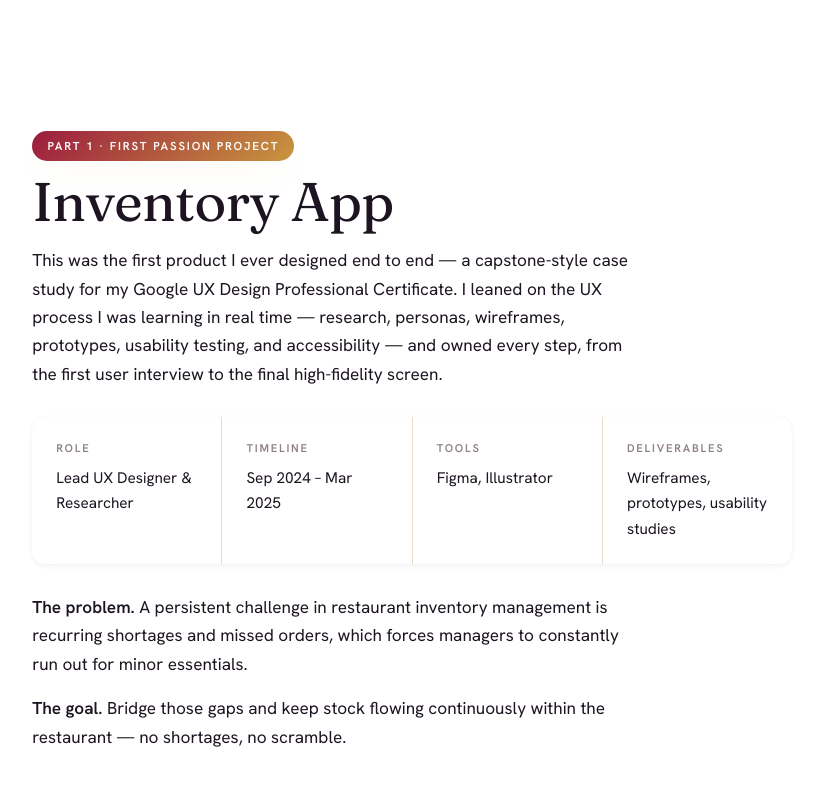
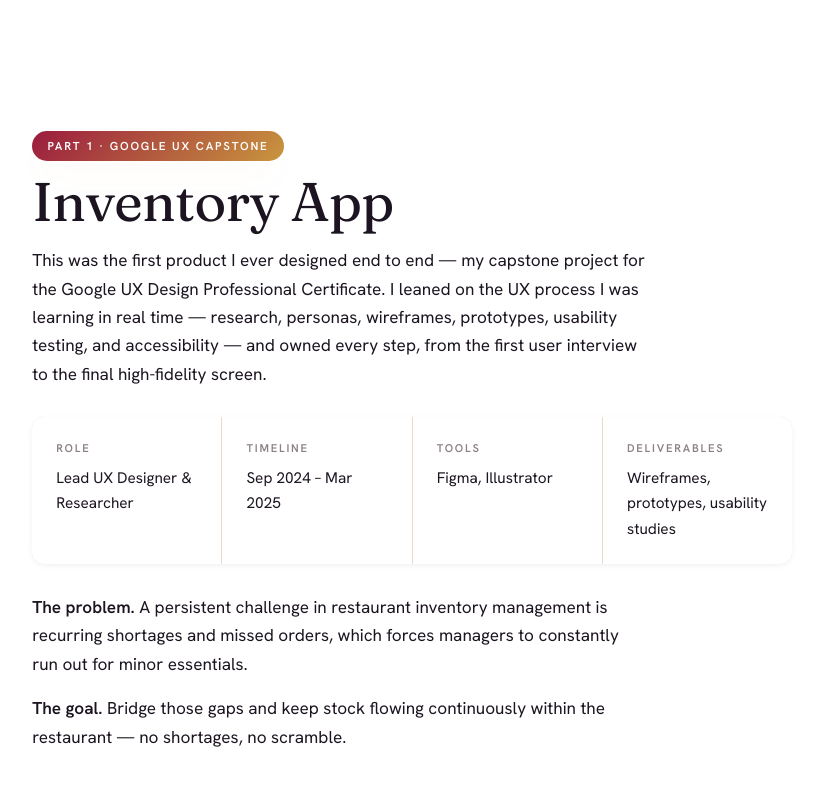
Before and after one commit to gaaarima/portfolio_2026, a plain HTML site: page pints-of-joy.html in a window 1280 px wide. Shown: the part 2120-2906 px from the top of the page, without its empty margins (69-892 px from the left). Drawn offline with Linux system fonts and the light colour scheme.

Commit message:
Pints of Joy: consistent Google UX capstone wording
Co-Authored-By: Claude Sonnet 5.5 <noreply@anthropic.com>

```diff
--- a/pints-of-joy.html
+++ b/pints-of-joy.html
@@ -67,9 +67,9 @@
     <!-- ===== SECTION 01 — INVENTORY APP (UX CASE STUDY) ===== -->
     <section class="section--tight wrap" id="inventory-app">
       <div class="cs-body">
-        <span class="phase-tag reveal">Part 1 · First passion project</span>
+        <span class="phase-tag reveal">Part 1 · Google UX capstone</span>
         <h2 class="reveal" style="margin-top:0.4rem;">Inventory App</h2>
-        <p class="reveal">This was the first product I ever designed end to end — a capstone-style case study for my Google UX Design Professional Certificate. I leaned on the UX process I was learning in real time — research, personas, wireframes, prototypes, usability testing, and accessibility — and owned every step, from the first user interview to the final high-fidelity screen.</p>
+        <p class="reveal">This was the first product I ever designed end to end — my capstone project for the Google UX Design Professional Certificate. I leaned on the UX process I was learning in real time — research, personas, wireframes, prototypes, usability testing, and accessibility — and owned every step, from the first user interview to the final high-fidelity screen.</p>
 
         <div class="snapshot reveal" style="margin-top:1.8rem;">
           <div class="snapshot__cell"><div class="snapshot__k">Role</div><div class="snapshot__v">Lead UX Designer &amp; Researcher</div></div>
@@ -174,7 +174,7 @@
         <p class="reveal"><strong>Outcome.</strong> The app now runs the business's real weekly operations and has grown from an inventory tracker into an operations tool: planning, transfers, employee logging, and task assignment.</p>
 
         <h3 class="reveal">How it started</h3>
-        <p class="reveal">It began as a passion project with one honest question: could I take a messy, manual, real-world process and design something that removes the work? Not a mockup, but a tool someone would choose to open on a Monday.</p>
+        <p class="reveal">It began with one honest question: could I take a messy, manual, real-world process and design something that removes the work? Not a mockup, but a tool someone would choose to open on a Monday.</p>
         <p class="reveal">The manager's week was the brief: count the stock, type every number into Excel, run the calculations, build a production plan, all by hand. The spreadsheet worked and the formulas were real, but it was a weekly time sink that couldn't surface a single trend. So before designing anything, I sat down with the owner and the manager to understand the process as it actually happened. The data model came straight from their sheet: pints, 3G, boxes, 4oz cups, popsicles, sandwiches, flavors like Rasmalai, Kulfi and Falooda, verification columns, and weekly production tabs.</p>
 
         <h3 class="reveal">The process, mapped from real conversations</h3>
```
